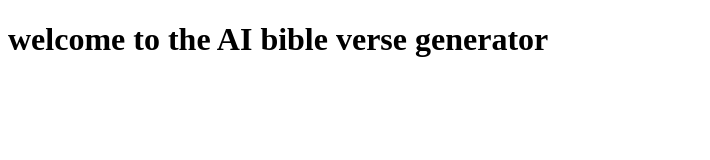
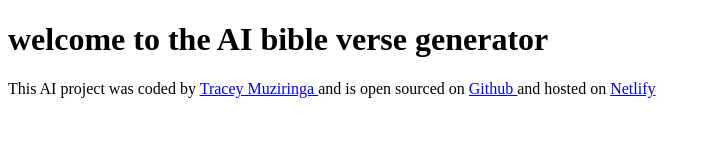
Before and after one commit to tmuziringa/bible-verse-generator, a plain HTML site: page index.html in a window 1280 px wide. Shown: the whole page, without its empty margins (0-710 px from the left). Drawn offline with Linux system fonts and the light colour scheme.

Commit message:
added a footer

```diff
--- a/index.html
+++ b/index.html
@@ -8,6 +8,7 @@
 </head>
 <body>
     <h1>welcome to the AI bible verse generator</h1>
-<script src="src/index.js"></script>
+<footer>This AI project was coded by <a href="https://github.com/tmuziringa" target="_blank">Tracey Muziringa </a>and is open sourced on <a href="https://github.com/tmuziringa/bible-verse-generator" target="_blank">Github </a>and hosted on <a href=" https://bibleversetmuz.netlify.app/" target="_blank">Netlify </a></footer>
+    <script src="src/index.js"></script>
 </body>
 </html>
```
